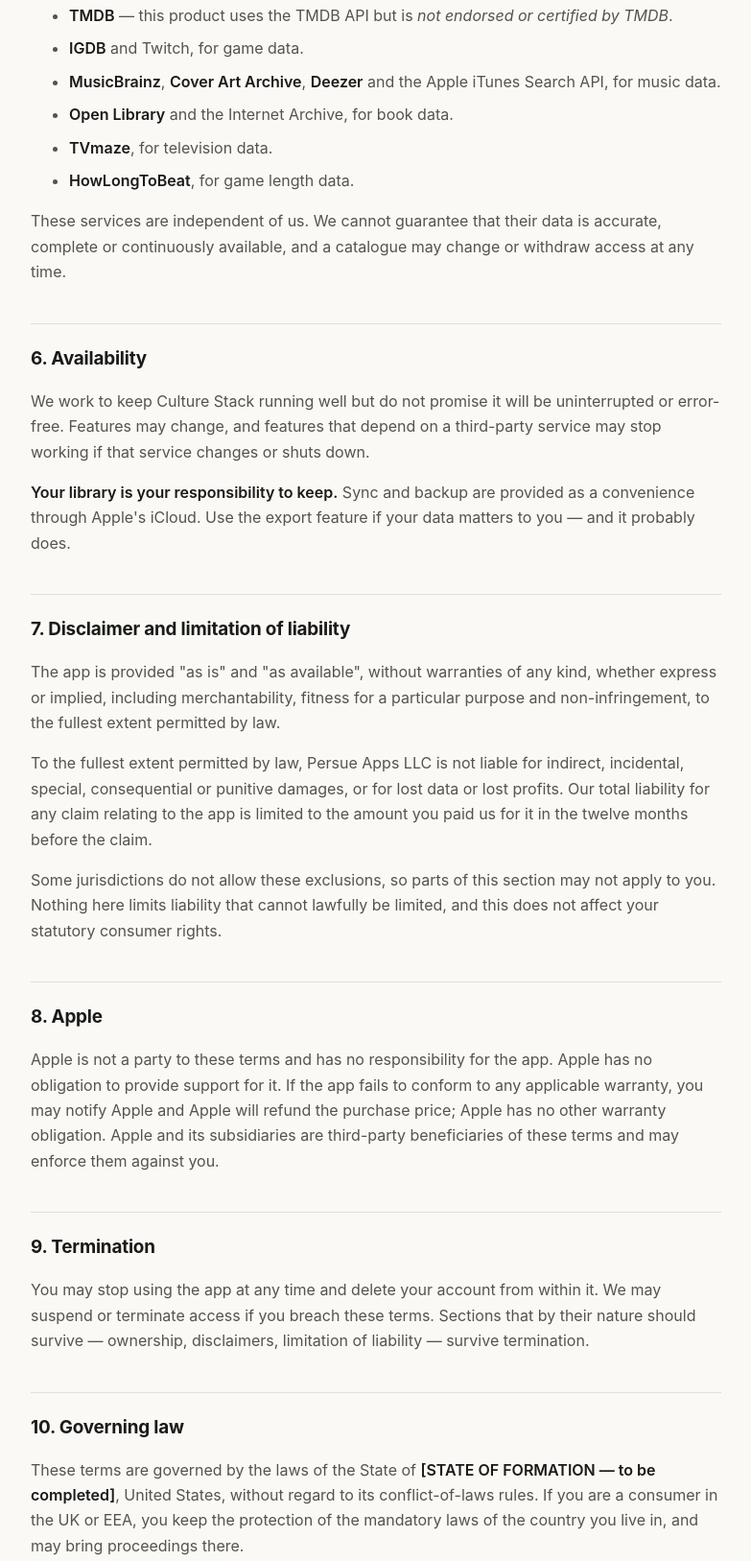
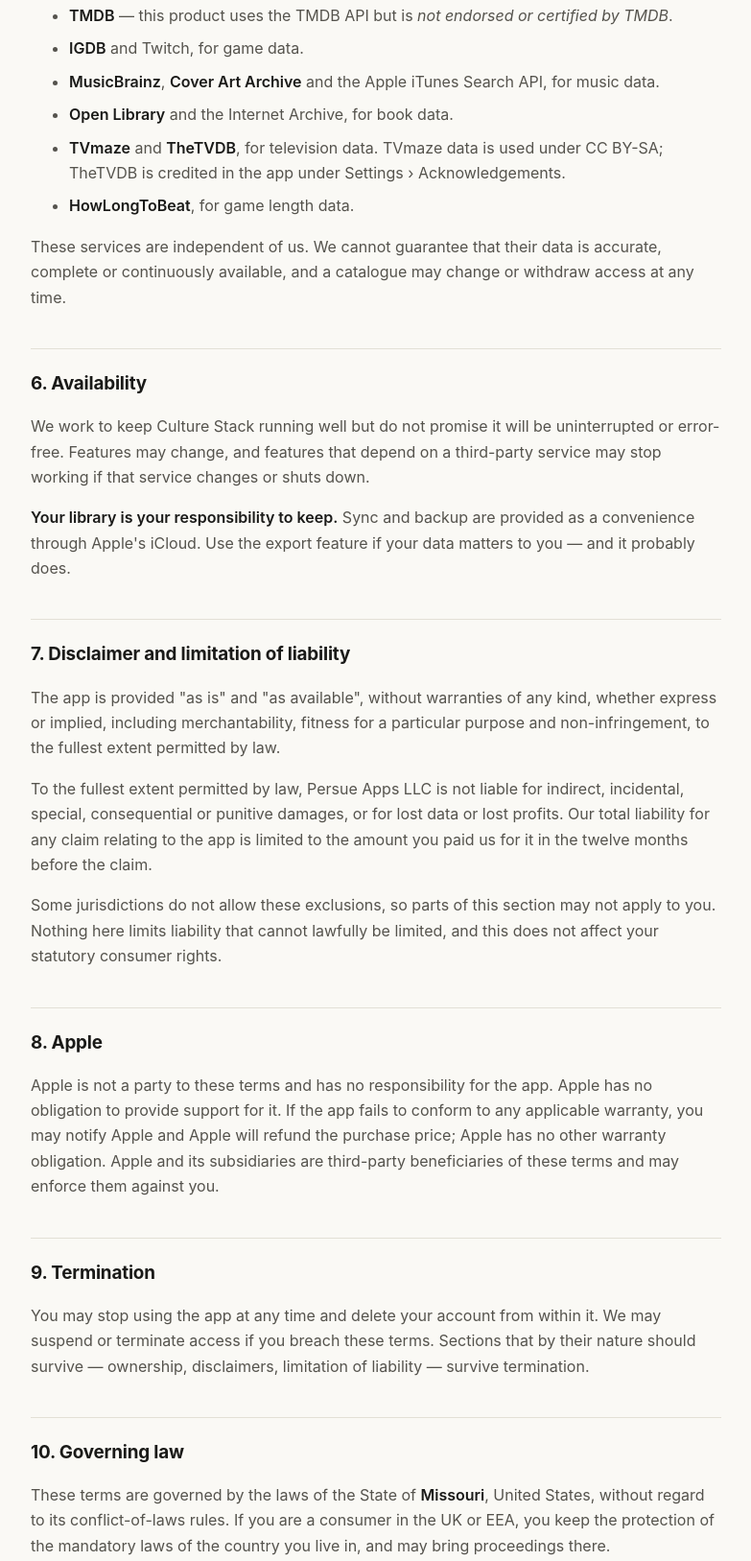
Before and after one commit to ncorse-create/culturestack-legal, a plain HTML site: page terms.html in a window 1280 px wide. Shown: the part 2750-4377 px from the top of the page at 96% size, without its empty margins (248-1031 px from the left). Drawn offline with Linux system fonts and the light colour scheme.

Commit message:
Correct provider list and fill in governing-law state
The app no longer contacts Deezer, and TheTVDB now serves the bulk of
film and television lookups, so the published policy named a service we
do not call and omitted one we do.

Governing law is Missouri, the LLC's state of formation.

Co-Authored-By: Claude Opus 5 <noreply@anthropic.com>

```diff
--- a/terms.html
+++ b/terms.html
@@ -172,10 +172,11 @@
     TMDB</em>.
   </li>
   <li><strong>IGDB</strong> and Twitch, for game data.</li>
-  <li><strong>MusicBrainz</strong>, <strong>Cover Art Archive</strong>, <strong>Deezer</strong> and
+  <li><strong>MusicBrainz</strong>, <strong>Cover Art Archive</strong> and
       the Apple iTunes Search API, for music data.</li>
   <li><strong>Open Library</strong> and the Internet Archive, for book data.</li>
-  <li><strong>TVmaze</strong>, for television data.</li>
+  <li><strong>TVmaze</strong> and <strong>TheTVDB</strong>, for television data. TVmaze data is used
+      under CC BY-SA; TheTVDB is credited in the app under Settings &rsaquo; Acknowledgements.</li>
   <li><strong>HowLongToBeat</strong>, for game length data.</li>
 </ul>
 <p>
@@ -231,8 +232,7 @@
 
 <h2>10. Governing law</h2>
 <p>
-  These terms are governed by the laws of the State of <strong>[STATE OF FORMATION — to be
-  completed]</strong>, United States, without regard to its conflict-of-laws rules. If you are a
+  These terms are governed by the laws of the State of <strong>Missouri</strong>, United States, without regard to its conflict-of-laws rules. If you are a
   consumer in the UK or EEA, you keep the protection of the mandatory laws of the country you live
   in, and may bring proceedings there.
 </p>
```
Also changed, not shown: privacy.html (+2 -2 lines).
